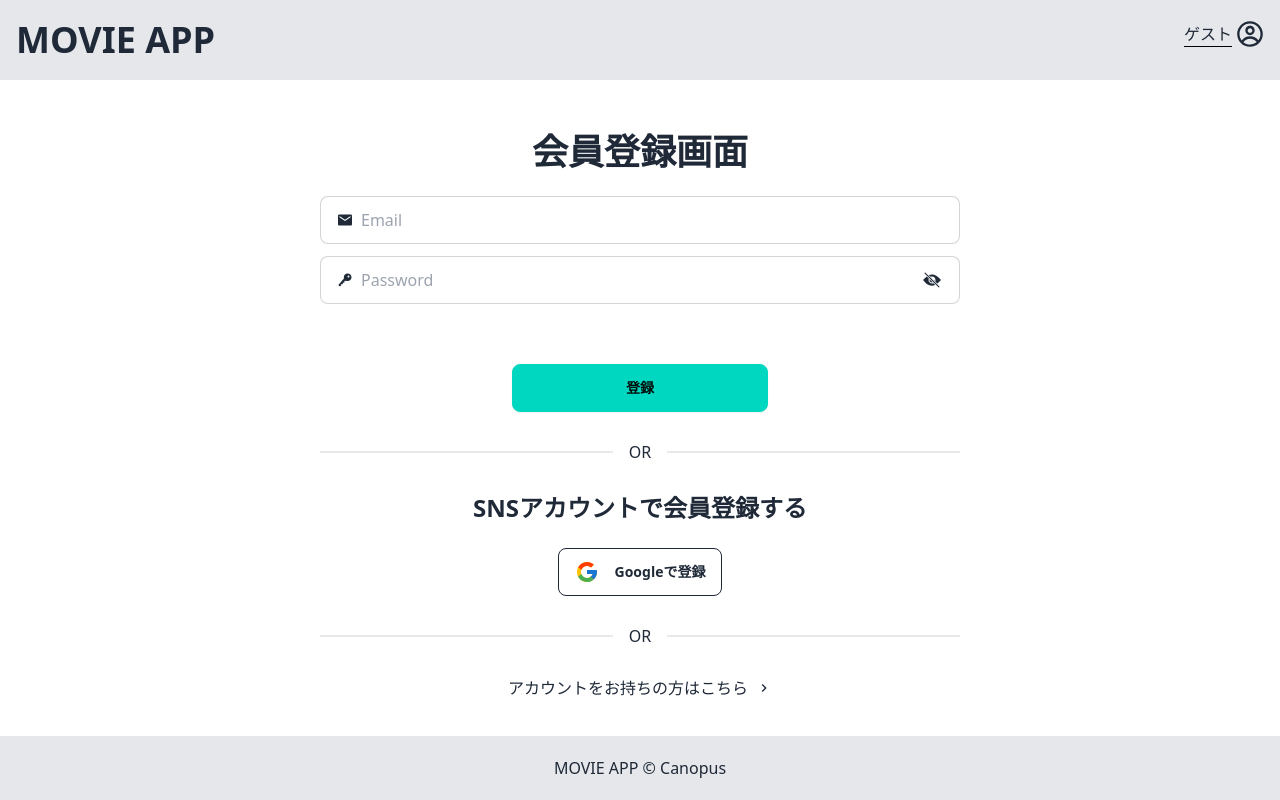
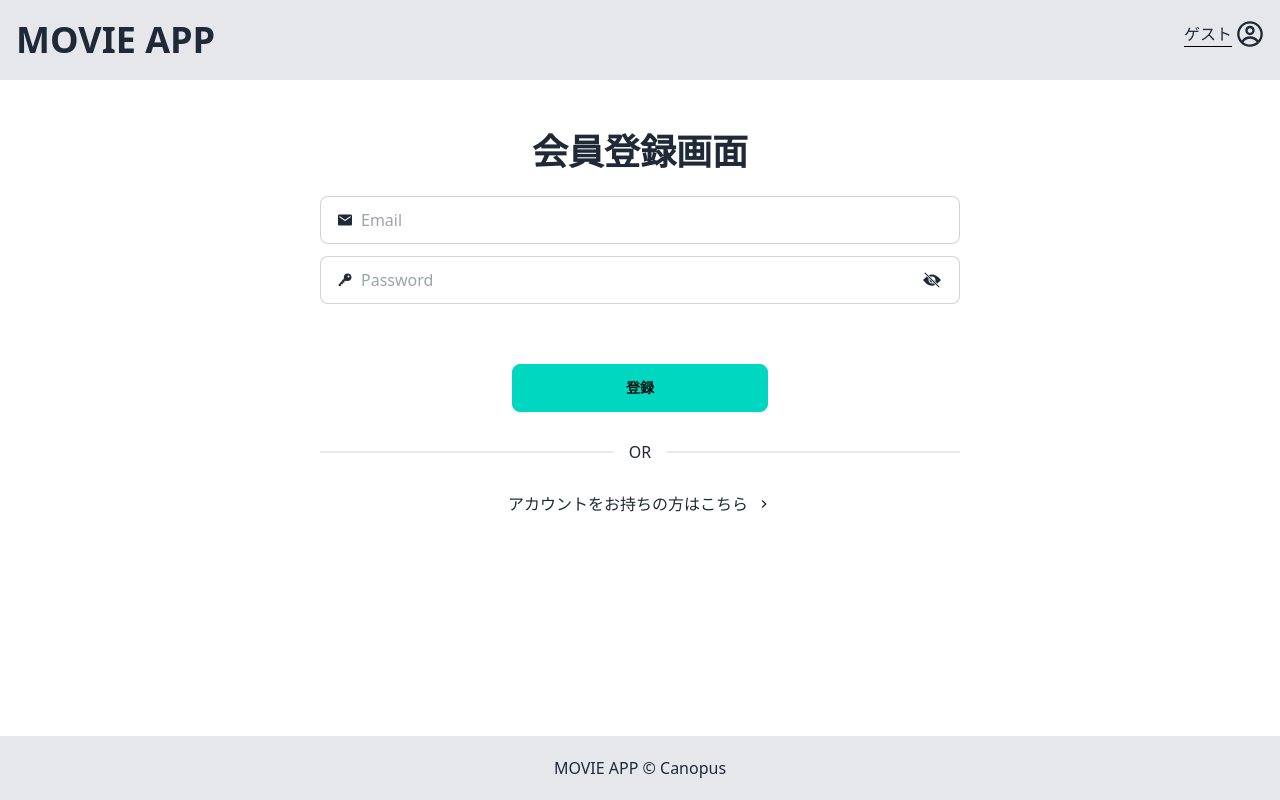
Before and after one commit to canopus-m-satoshi/movie-app, a Next.js app: page /auth/signUp in a window 1280 px wide. Built offline with nearby package versions, Linux system fonts and the light colour scheme; no server answers.

Commit message:
singUpページの修正
OAuthボタンを削除

```diff
--- a/src/app/auth/signUp/page.tsx
+++ b/src/app/auth/signUp/page.tsx
@@ -86,17 +86,6 @@ const SignUp = () => {
           登録
         </button>
       </div>
-      <div className="divider my-8">OR</div>
-
-      <h3 className="text-md md:text-xl lg:text-2xl text-center font-bold my-6">
-        SNSアカウントで会員登録する
-      </h3>
-      <div className="w-fit mx-auto">
-        <button onClick={signUpWithGoogle} className="btn btn-outline">
-          <FcGoogle size={24} className="mr-2" />
-          Googleで登録
-        </button>
-      </div>
 
       <div className="divider my-8">OR</div>
       <div className="w-fit mt-6 mx-auto">
```
